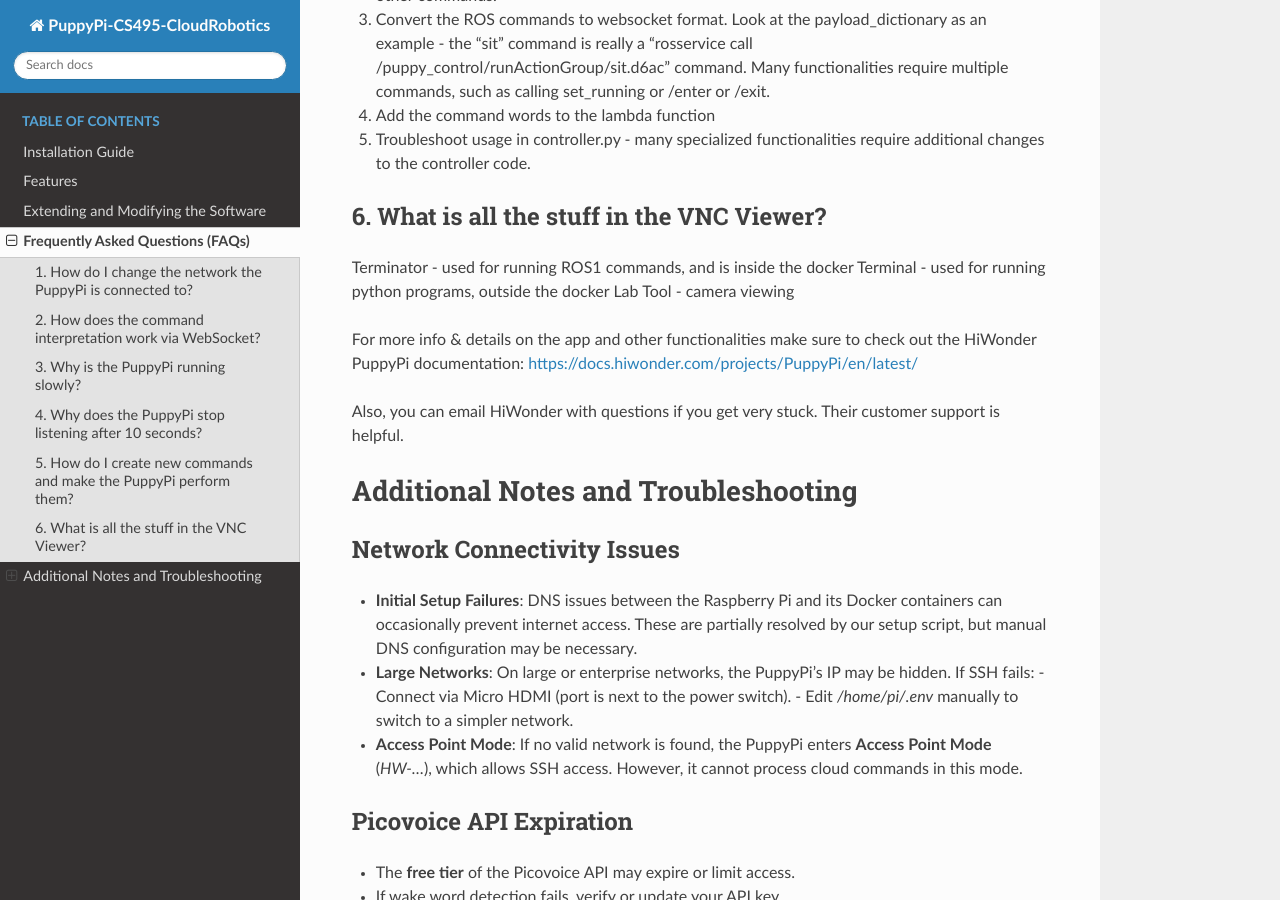
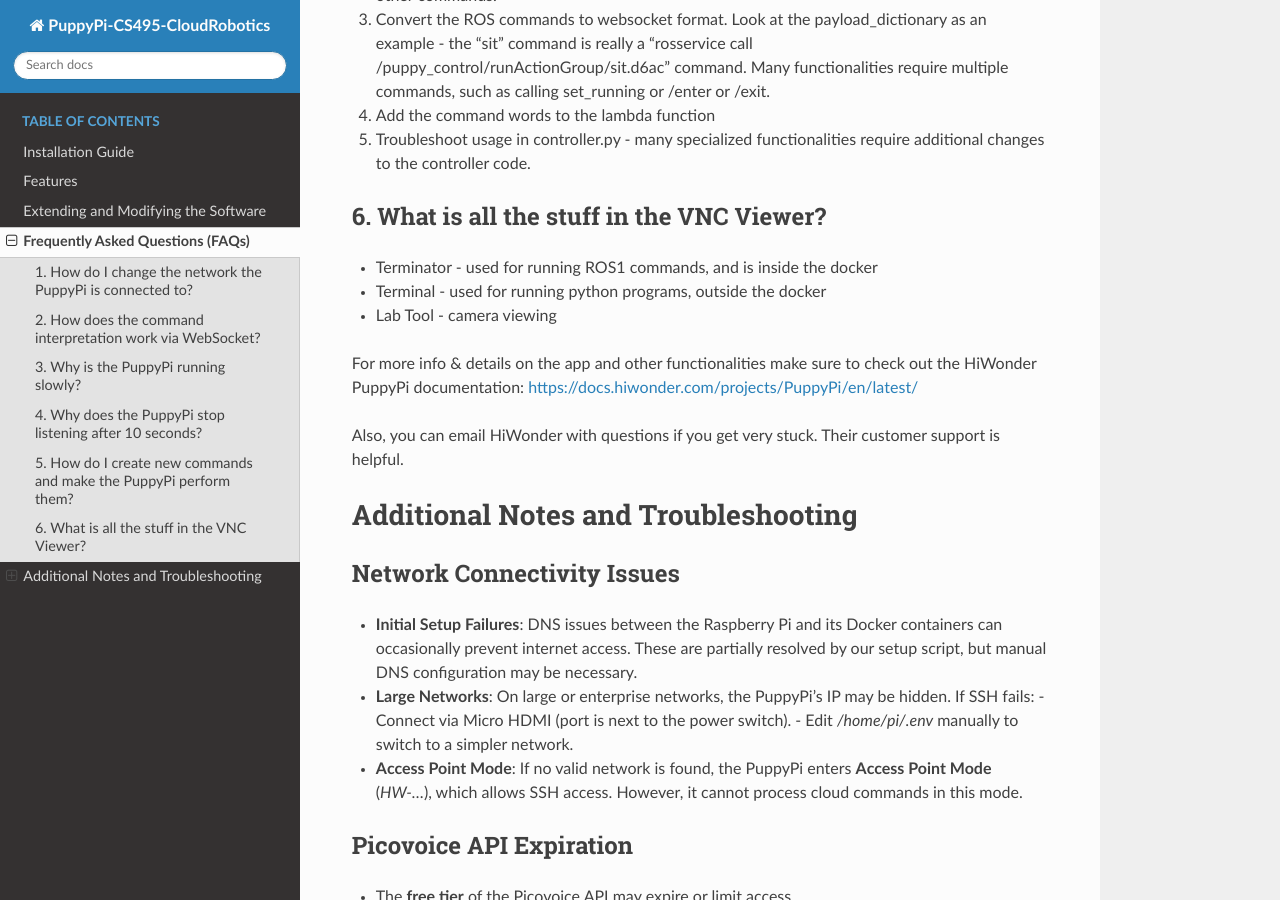
Before and after one commit to CS-495-Cloud-Robotics-Team/PuppyPi, a Sphinx documentation site: the page built from docs/faq.rst, in a window 1280 px wide and 900 px high, scrolled down 2415 px. Built offline with Sphinx 7.4.7 and the Read the Docs theme 3.1.0, drawn with Linux system fonts in a browser that asks for light colours; pages that are not in the unit, such as notebooks, are missing from menus.

Commit message:
Update faq.rst

```diff
--- a/docs/faq.rst
+++ b/docs/faq.rst
@@ -103,9 +103,9 @@ This can be done through the use of ROS, websockets, and the lambda function.
 
 6. What is all the stuff in the VNC Viewer?
 -------------------------------------------
-Terminator - used for running ROS1 commands, and is inside the docker
-Terminal - used for running python programs, outside the docker
-Lab Tool - camera viewing
+- Terminator - used for running ROS1 commands, and is inside the docker
+- Terminal - used for running python programs, outside the docker
+- Lab Tool - camera viewing
 
 For more info & details on the app and other functionalities make sure to check out the HiWonder PuppyPi documentation: https://docs.hiwonder.com/projects/PuppyPi/en/latest/
 
```
